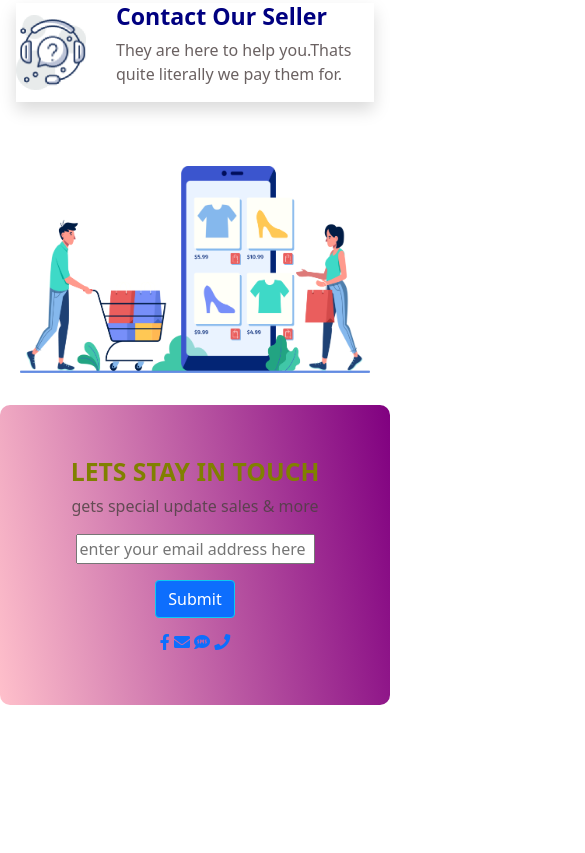
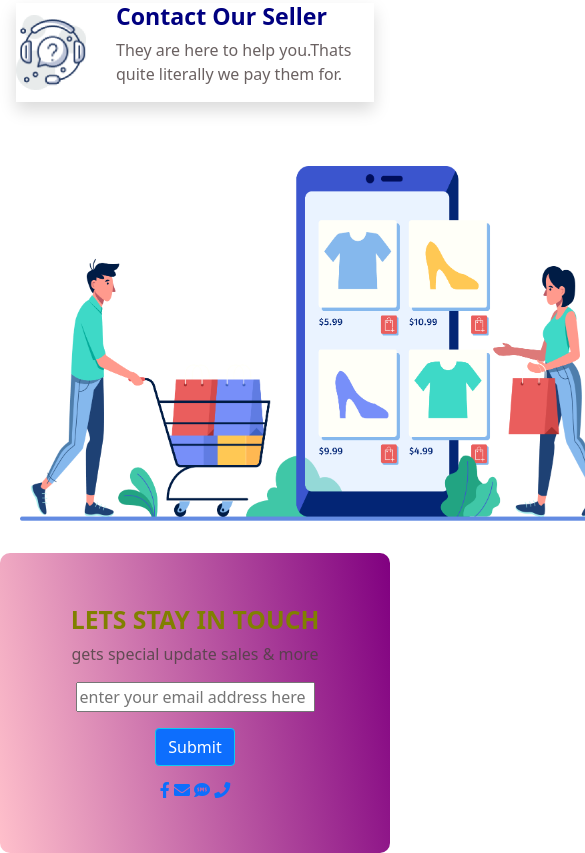
Before and after one commit to webdevelopment-e/shopping-website, a plain HTML site: page index.html in a window 390 px wide. Shown: the part 5512-6365 px from the top of the page, 585 px wide, since content can reach past the window. Before the commit the page ends 6217 px from the top, so only its background shows below. Drawn offline with nearby package versions, Linux system fonts and the light colour scheme.

Commit message:
updating done

```diff
--- a/css/style.css
+++ b/css/style.css
@@ -7,6 +7,9 @@
 .fit-icon img{
     width: 100px;
     padding-right: 30px;
+}
+.banner-image img{
+    width: 600px;
 }
 
 
--- a/index.html
+++ b/index.html
@@ -205,8 +205,8 @@
                     </div>
               </div>
           </div>
-              <div class="col-md-7 mt-5 p-3">
-                  <img class="img-fluid" src="images/Logo, icon/banner.png" alt="">
+              <div class="banner-image col-md-7 mt-5 p-3">
+                  <img src="images/Logo, Icon/banner.png" alt="">
               </div>
           </div>
       </section>
```
